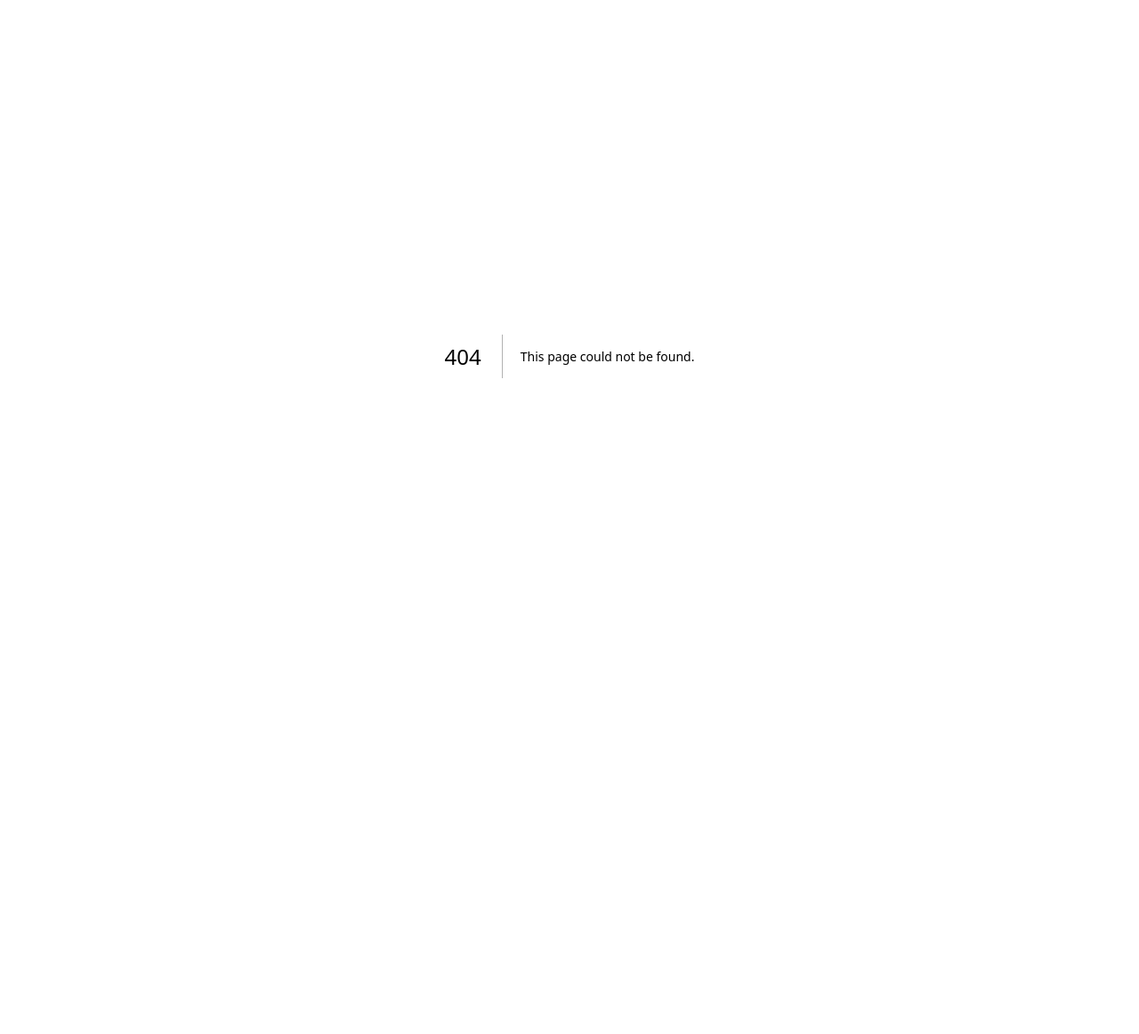
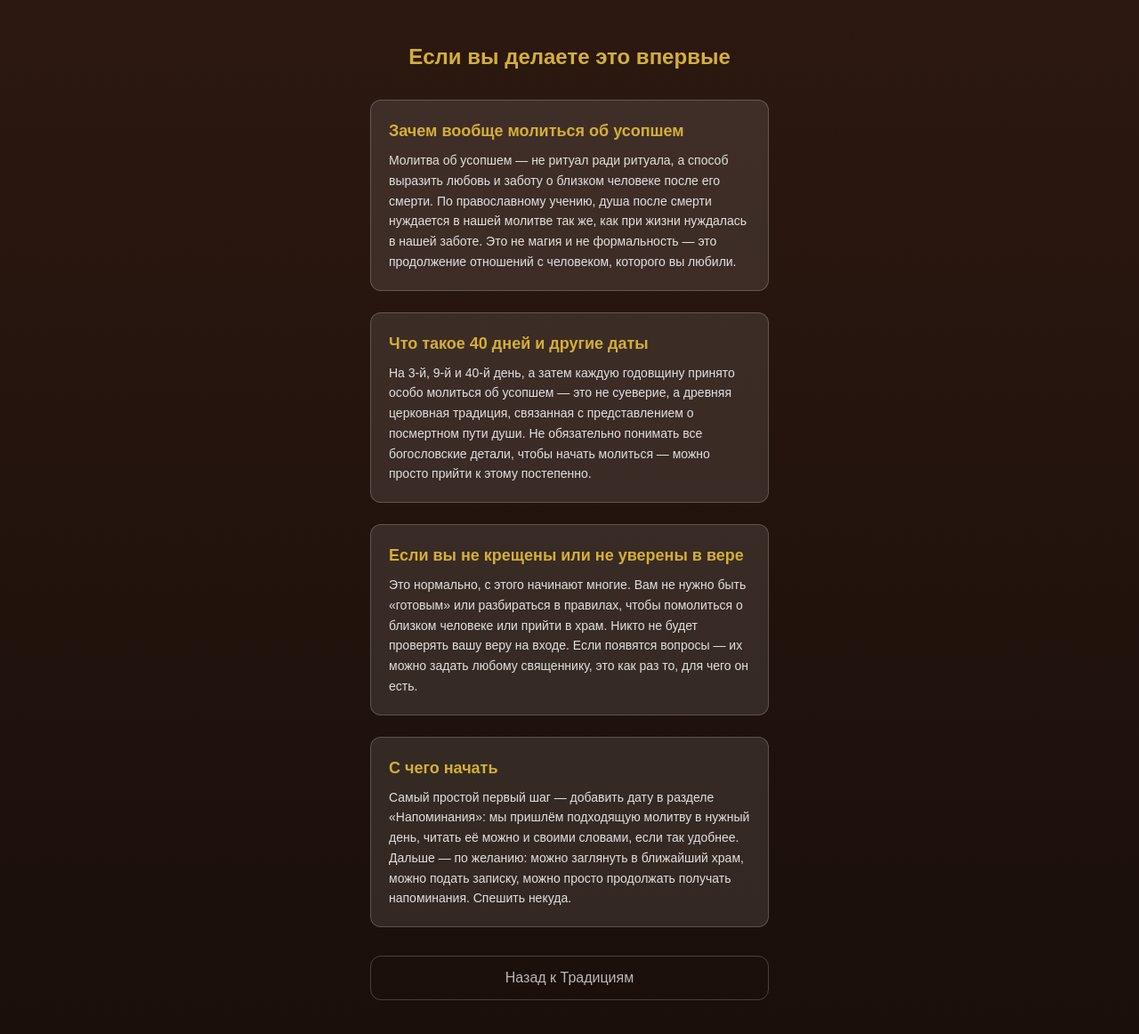
Before and after one commit to Lex-vrn/pominovenie-site, a Next.js app: page /traditions/newcomer in a window 1280 px wide. Before the commit this address had no page. Shown: the top 1162 px of the page at 89% size. Before the commit the page ends 800 px from the top, so only its background shows below. Built offline with nearby package versions, Linux system fonts and the light colour scheme.

Commit message:
Добавлен раздел Если вы делаете это впервые

```diff
--- /dev/null
+++ b/src/app/traditions/newcomer/page.tsx
@@ -0,0 +1,55 @@
+import Link from 'next/link'
+
+const items = [
+  {
+    title: 'Зачем вообще молиться об усопшем',
+    text: 'Молитва об усопшем — не ритуал ради ритуала, а способ выразить любовь и заботу о близком человеке после его смерти. По православному учению, душа после смерти нуждается в нашей молитве так же, как при жизни нуждалась в нашей заботе. Это не магия и не формальность — это продолжение отношений с человеком, которого вы любили.',
+  },
+  {
+    title: 'Что такое 40 дней и другие даты',
+    text: 'На 3-й, 9-й и 40-й день, а затем каждую годовщину принято особо молиться об усопшем — это не суеверие, а древняя церковная традиция, связанная с представлением о посмертном пути души. Не обязательно понимать все богословские детали, чтобы начать молиться — можно просто прийти к этому постепенно.',
+  },
+  {
+    title: 'Если вы не крещены или не уверены в вере',
+    text: 'Это нормально, с этого начинают многие. Вам не нужно быть «готовым» или разбираться в правилах, чтобы помолиться о близком человеке или прийти в храм. Никто не будет проверять вашу веру на входе. Если появятся вопросы — их можно задать любому священнику, это как раз то, для чего он есть.',
+  },
+  {
+    title: 'С чего начать',
+    text: 'Самый простой первый шаг — добавить дату в разделе «Напоминания»: мы пришлём подходящую молитву в нужный день, читать её можно и своими словами, если так удобнее. Дальше — по желанию: можно заглянуть в ближайший храм, можно подать записку, можно просто продолжать получать напоминания. Спешить некуда.',
+  },
+]
+
+export default function NewcomerPage() {
+  return (
+    <div className="min-h-screen bg-gradient-to-b from-[#2C1810] to-[#1a0f0a] text-white px-4 py-12">
+      <div className="max-w-md mx-auto">
+        <h1 className="text-2xl font-bold text-[#D4AF37] mb-8 text-center">
+          Если вы делаете это впервые
+        </h1>
+
+        <div className="space-y-6">
+          {items.map((i) => (
+            <div
+              key={i.title}
+              className="bg-white/10 border border-white/20 rounded-xl p-5"
+            >
+              <h2 className="text-lg font-semibold text-[#D4AF37] mb-2">
+                {i.title}
+              </h2>
+              <p className="text-sm leading-relaxed text-white/85">
+                {i.text}
+              </p>
+            </div>
+          ))}
+        </div>
+
+        <Link
+          href="/traditions"
+          className="block w-full mt-8 py-3 px-6 rounded-xl border border-white/20 text-white/70 font-medium text-center hover:bg-white/5 transition-colors"
+        >
+          Назад к Традициям
+        </Link>
+      </div>
+    </div>
+  )
+}
--- a/src/app/traditions/page.tsx
+++ b/src/app/traditions/page.tsx
@@ -1,6 +1,11 @@
 import Link from 'next/link'
 
 const sections = [
+  {
+    slug: 'newcomer',
+    title: 'Если вы делаете это впервые',
+    description: 'Не знаете, с чего начать? Начните отсюда — без осуждения и сложных слов',
+  },
   {
     slug: 'prayers',
     title: 'Молитвы по дням',
```
